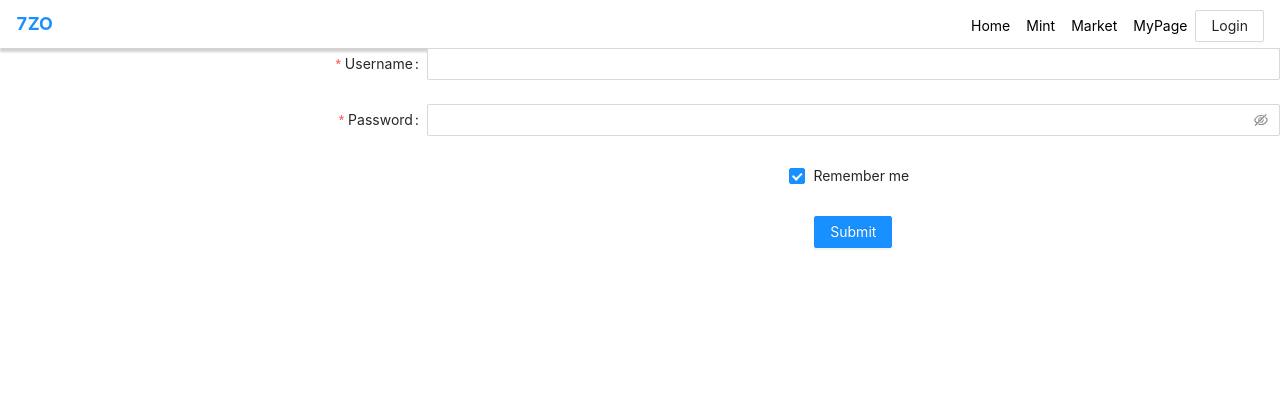
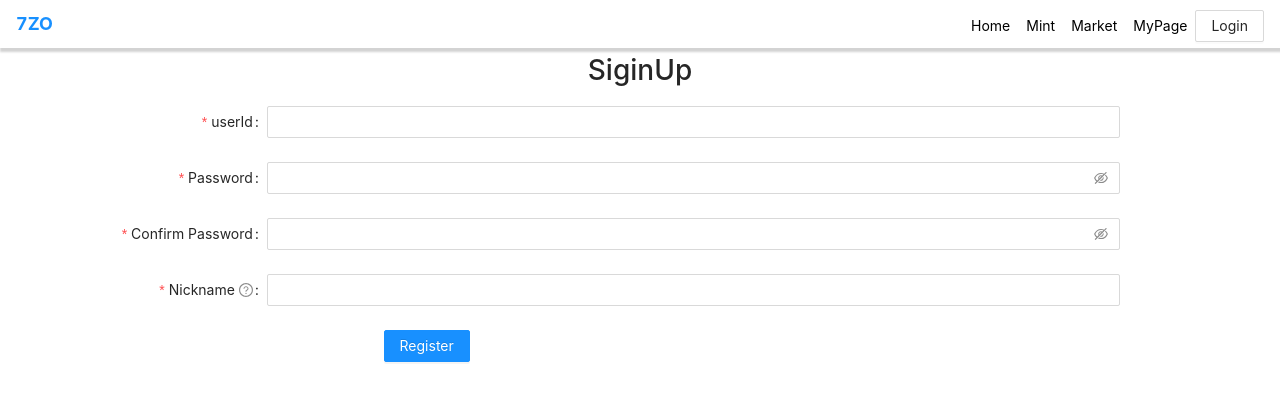
Before and after one commit to apfl99/BEB-06-SECOND-7ZO, a React (Create React App) app in the folder client/: page /signup in a window 1280 px wide. Shown: the top 400 px of the page. Built offline with nearby package versions, Linux system fonts and the light colour scheme.

Commit message:
로그인기능 및  화원가입유효성 추가

```diff
--- a/client/src/App.js
+++ b/client/src/App.js
@@ -1,5 +1,5 @@
 import { BrowserRouter, Route, Routes } from 'react-router-dom'
-import { useSelector } from 'react-redux';
+
 import { Home, Market, MintNFT, MyPage, PostCreate, PostDetail, Signin, Signup } from './pages/index'
 import { Navbar } from './components'
 import 'antd/dist/antd.min.css';
--- a/client/src/components/tabs/Navbar.js
+++ b/client/src/components/tabs/Navbar.js
@@ -1,10 +1,14 @@
 import { useNavigate } from "react-router-dom";
+import { useSelector } from 'react-redux';
 import { Link } from "react-router-dom";
 import { Button } from "antd";
 import '../../assets/styles/tabs/Navbar.css';
 
 // eslint-disable-next-line
 function Navbar({ }) {
+    const {isLogin,nickname}=useSelector((state) =>{
+        return state.account;
+      });
     const navigate=useNavigate();
     return (
         <div className="Navbar">
@@ -19,7 +23,7 @@ function Navbar({ }) {
                         <Link to="/market" className="nav-item">Market</Link>
                         <Link to="/mypage" className="nav-item">MyPage</Link>
 
-                        {
+                        {isLogin?<div>{nickname}</div> :
                             <Link to="/signin">
                                 <Button className="nav-btn" type="button" onClick={()=>{navigate("/signin")}}>Login</Button>
                             </Link>
--- a/client/src/pages/account/Signin.js
+++ b/client/src/pages/account/Signin.js
@@ -1,25 +1,54 @@
-import { Button, Checkbox, Form, Input } from 'antd';
-/*
+
+import { useDispatch } from 'react-redux';
+import { useNavigate } from "react-router-dom";
+import { Button, message, Form, Input } from 'antd';
+import axios from "axios";
+/*req
 {
 ”message” : “success”,
 ”access_token”: “Token”(string)
 }
+
+res
 */
 function Signin() {
+  const navigate=useNavigate();
+  const dispatch=useDispatch();
+
+  const logIn=async ({userId,password})=>{
+    try{
+      const result = await axios({
+        method: "get",
+        url: `http://localhost:3001/user/login`,
+        headers: {
+          Accpet: "application/json",
+        },
+        withCredentials: true,
+        data: { userId, password },
+      });
+      const userInfo=result.data;
+      dispatch({type:"accountSlice/login",payload:userInfo});
+    }catch(err){
+      message.error(`failed post${userId}     ,     ${password}`);
+    }
+  };
+
   const onFinish = (values) => {
-    console.log('Success:', values);
+    logIn(values);
   };
   const onFinishFailed = (errorInfo) => {
     console.log('Failed:', errorInfo);
   };
   return (
+
     <Form
       name="basic"
       labelCol={{
         span: 8,
+
       }}
       wrapperCol={{
-        span: 16,
+        span: 8,
       }}
       initialValues={{
         remember: true,
@@ -27,15 +56,17 @@ function Signin() {
       onFinish={onFinish}
       onFinishFailed={onFinishFailed}
       autoComplete="off"
+      style={{marginTop:'5vh'}}
     >
       <Form.Item
-        label="Username"
-        name="username"
+        label="UserID"
+        name="userId"
         rules={[
           {
             required: true,
-            message: 'Please input your username!',
+            message: '아이디를 입력해주세요!',
           },
+
         ]}
       >
         <Input />
@@ -47,35 +78,30 @@ function Signin() {
         rules={[
           {
             required: true,
-            message: 'Please input your password!',
+            message: '비밀번호를 입력해주세요!',
           },
+
         ]}
       >
         <Input.Password />
       </Form.Item>
 
       <Form.Item
-        name="remember"
-        valuePropName="checked"
         wrapperCol={{
           offset: 8,
-          span: 16,
+          span: 12,
         }}
       >
-        <Checkbox>Remember me</Checkbox>
+        <Button type="primary" onClick={()=>navigate('/signup')}>
+          회원가입
+        </Button>
+        <Button type="primary" htmlType="submit" >
+          로그인
+        </Button>
       </Form.Item>
 
-      <Form.Item
-        wrapperCol={{
-          offset: 8,
-          span: 16,
-        }}
-      >
-        <Button type="primary" htmlType="submit">
-          Submit
-        </Button>
-      </Form.Item>
     </Form>
+
   )
 }
 
--- a/client/src/pages/account/Signup.js
+++ b/client/src/pages/account/Signup.js
@@ -1,16 +1,40 @@
-import { Button, Checkbox, Form, Input } from 'antd';
+import { useDispatch } from 'react-redux';
+import { Button, Form, Input,message } from 'antd';
+import axios from "axios";
+
 function Signup() {
+    const dispatch=useDispatch();
+
+    const signUp=async ({userId,password,nickname})=>{
+        try{
+        const result = await axios({
+            method: "get",
+            url: `http://localhost:3001/user/login`,
+            headers: {
+            Accpet: "application/json",
+            },
+            withCredentials: true,
+            data: { userId, password ,nickname},
+        });
+        const userInfo=result.data;
+        dispatch({type:"accountSlice/login",payload:userInfo});
+        }catch(err){
+        message.error(`failed post${userId}     ,     ${password}`);
+        }
+    };
     const onFinish = (values) => {
-        console.log('Success:', values);
+        signUp(values);
       };
       const onFinishFailed = (errorInfo) => {
         console.log('Failed:', errorInfo);
       };
     return(
+        <div>
+            <h1>SiginUp</h1>
         <Form
         name="basic"
         labelCol={{
-                span: 8,
+            span: 5,
         }}
         wrapperCol={{
             span: 16,
@@ -23,12 +47,13 @@ function Signup() {
         autoComplete="off"
         >
         <Form.Item
-                label="Username"
-                name="username"
+            name="userId"
+            label="userId"
             rules={[
+
             {
                 required: true,
-                    message: 'Please input your username!',
+                message: 'Please input your userId!',
             },
             ]}
             >
@@ -36,40 +61,73 @@ function Signup() {
             </Form.Item>
 
         <Form.Item
+            name="password"
             label="Password"
-                name="password"
             rules={[
             {
                 required: true,
                 message: 'Please input your password!',
             },
+            () => ({
+                validator(_, value) {
+                  const special_pattern = /[~!@#$%^&*()_+|<>?:{}]/;
+                  if (!value|| (special_pattern.test(value) === true&&value.length>7)){
+
+                    return Promise.resolve();
+                  }
+                  return Promise.reject(new Error('비밀번호는 8자리 이상이고 특수 문자를 가져야합니다.'));
+                },
+              }),
+            ]}
+            hasFeedback
+            >
+                <Input.Password />
+            </Form.Item>
+
+        <Form.Item
+            name="confirm"
+            label="Confirm Password"
+            dependencies={['password']}
+            hasFeedback
+            rules={[
+            {
+                required: true,
+                message: 'Please confirm your password!',
+            },
+            ({ getFieldValue }) => ({
+                validator(_, value) {
+                if (!value || getFieldValue('password') === value) {
+                    return Promise.resolve();
+                }
+                return Promise.reject(new Error('The two passwords that you entered do not match!'));
+                },
+            }),
             ]}
         >
             <Input.Password />
         </Form.Item>
 
         <Form.Item
-                name="remember"
-                valuePropName="checked"
-                wrapperCol={{
-                offset: 8,
-                span: 16,
-                }}
+            name="nickname"
+            label="Nickname"
+            tooltip="What do you want others to call you?"
+            rules={[
+            {
+                required: true,
+                message: 'Please input your nickname!',
+                whitespace: true,
+            },
+            ]}
         >
-                <Checkbox>Remember me</Checkbox>
+            <Input />
         </Form.Item>
-
-            <Form.Item
-                wrapperCol={{
-                offset: 8,
-                span: 16,
-                }}
-            >
+        <Form.Item  >
             <Button type="primary" htmlType="submit">
-                Submit
+            Register
             </Button>
         </Form.Item>
         </Form>
+        </div>
     )
 }
 
```
Lines whose indentation alone changed are shown as unchanged.
